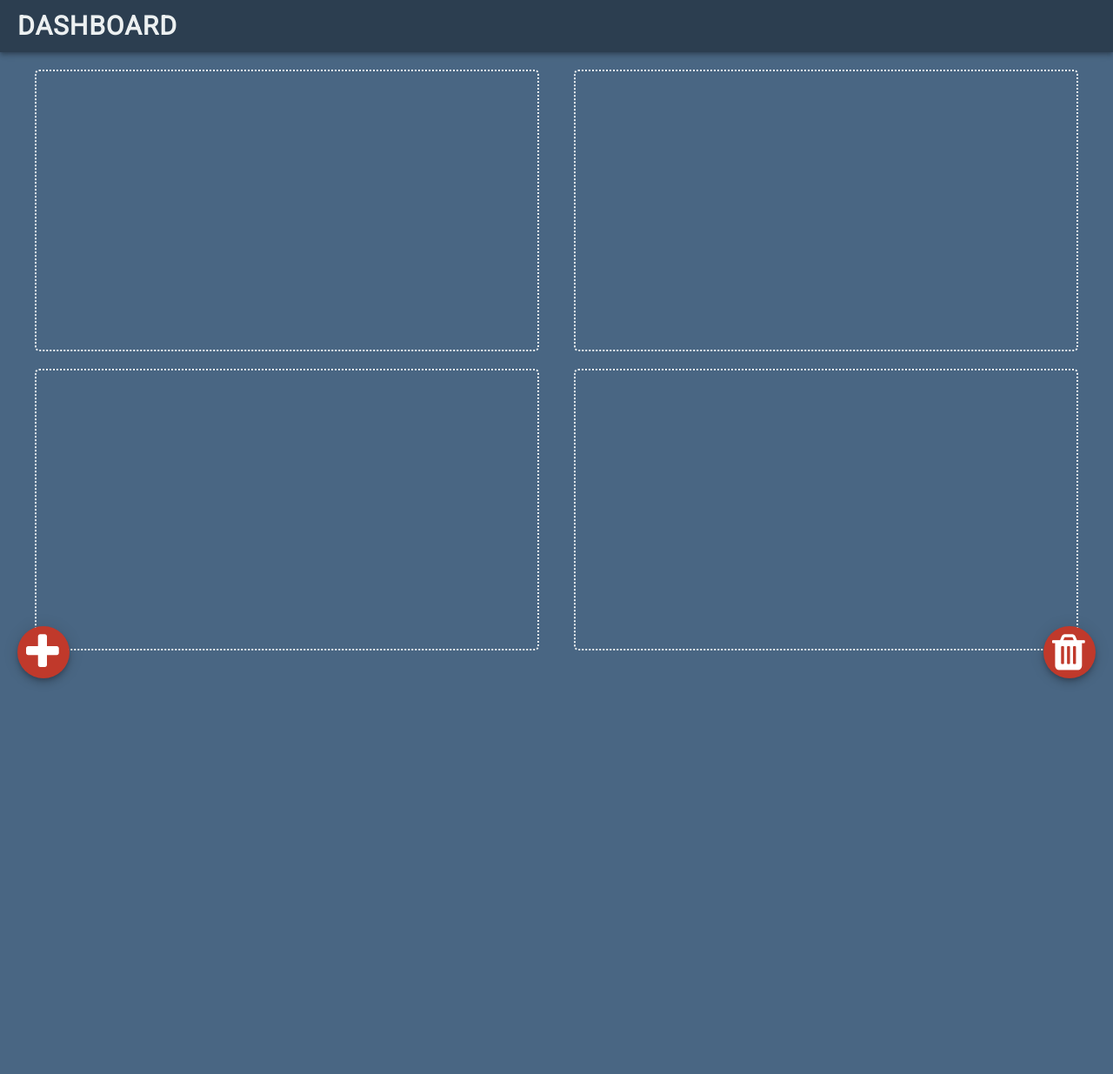
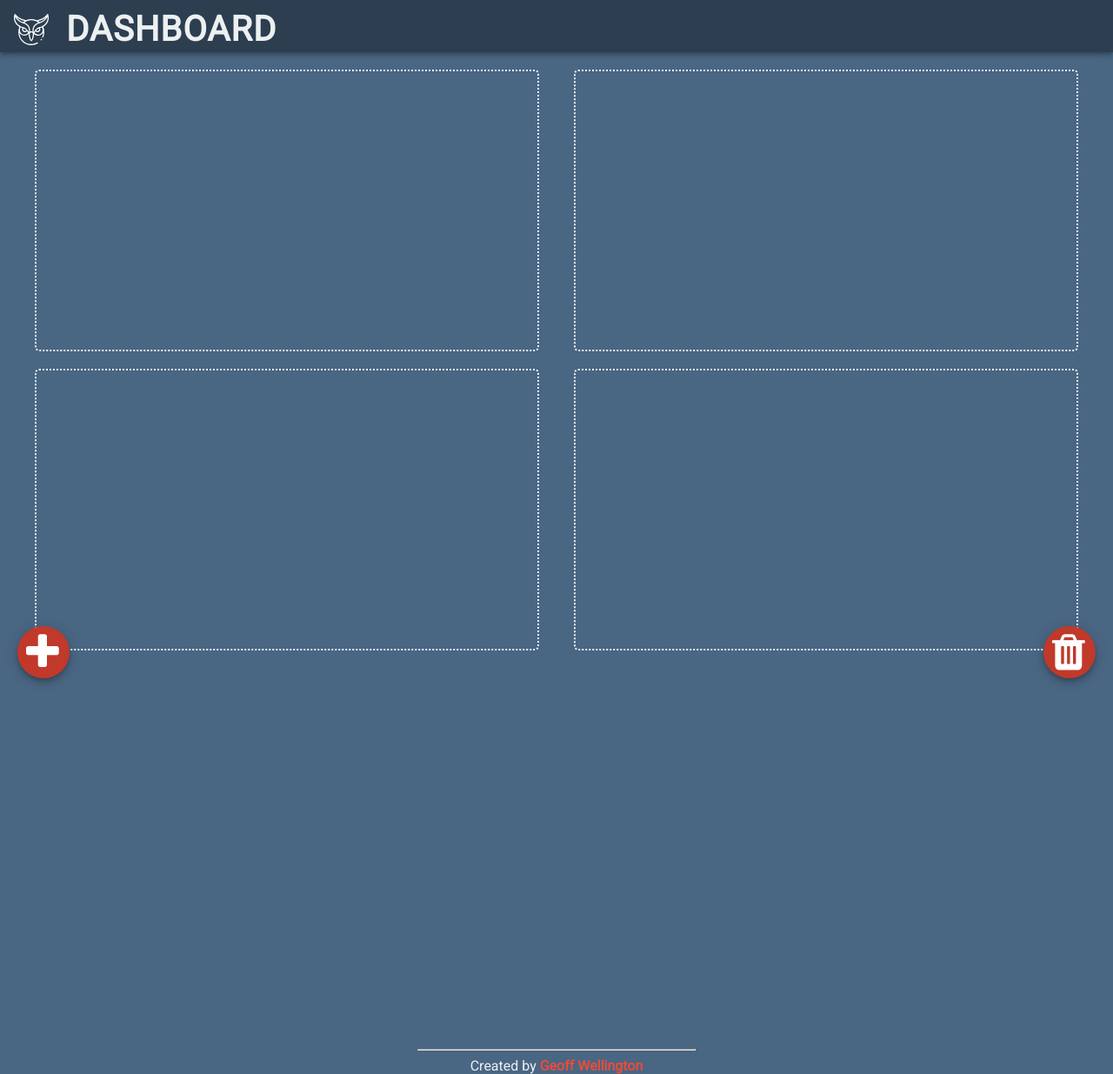
Before and after one commit to nit3owl/dashboard, a plain HTML site: page index.html in a window 1280 px wide. Shown: the whole page at 87% size. Before the commit the page ends 800 px from the top, so only its background shows below. Drawn offline with Linux system fonts and the light colour scheme.

Commit message:
Minor styling for main page rewrite

```diff
--- a/index.html
+++ b/index.html
@@ -1,8 +1,24 @@
 <!DOCTYPE html>
 <html>
     <head lang="en">
-        <meta charset="utf-8" />
-        <title>Dashboard</title>
+		<meta charset="utf-8">
+		<meta http-equiv="X-UA-Compatible" content="IE=edge">
+		<meta name="viewport" content="width=device-width, initial-scale=1">
+		<meta name="description" content="Toy JavaScript project implementing a utility dashboard.">
+		<meta name="author" content="Geoff Wellington">
+		<meta name="keywords"
+			  content="geoff wellington,geoffrey wellington,software engineer,staff software engineer,senior software engineer,seattle,redmond">
+		<meta property="og:title" content="Geoff Wellington | Staff Software Engineer &amp; Technical Lead">
+		<meta property="og:description"
+			  content="Personal website, resume, and portfolio for Geoff Wellington, staff software engineer.">
+		<meta property="og:url" content="https://www.geoffwellington.com/dashboard">
+		<meta property="og:locale" content="en">
+		<meta property="og:type" content="website">
+		<meta name="twitter:card" content="summary">
+		<meta name="twitter:title" content="Geoff Wellington | Staff Software Engineer &amp; Technical Lead">
+		<meta name="twitter:description"
+			  content="Personal website, resume, and portfolio for Geoff Wellington, staff software engineer.">
+        <title>Geoff Wellington | Dashboard</title>
         <link rel="stylesheet" type="text/css" href="style/css/style.css" />
         <link rel="stylesheet" type="text/css" href="style/css/weather-icons.min.css" />
         <link rel="stylesheet" href="https://maxcdn.bootstrapcdn.com/font-awesome/4.4.0/css/font-awesome.min.css">
@@ -11,7 +27,11 @@
     <header>
     	<div class="head box-shadow-4dp">
     		<div>
-    			<a class="main" href="index.html">DASHBOARD</a>
+				<div style="display: flex; align-items: center; padding-top: 0.25em; padding-bottom: 0.25em">
+					<img src="assets/owl-angry-svgrepo-com.svg" alt="Angry Owl"
+						 style="filter: invert(100%); display: inline; vertical-align: center; height: 2.5em; padding-left: 1em">
+					<span style="padding-left: 0.5em; font-size: 2.5em">DASHBOARD</span>
+				</div>
     		</div>
     	</div>
     </header>
@@ -37,4 +57,10 @@
         <script src="script/dice.js"></script>
         <script src="script/script.js"></script>
     </body>
+	<div class="footer" style="margin: 35% auto 0; width: 20em; text-align: center;">
+		<div>
+			<hr style="color: rgb(236, 240, 241)"/>
+			<span style="color: rgb(236, 240, 241)">Created by <a href="https://www.geoffwellington.com/" style="font-weight: bold; color: rgb(231, 76, 60); text-decoration: none"> Geoff Wellington</a></span>
+		</div>
+	</div>
 </html>
```
Also changed, not shown: assets/owl-angry-svgrepo-com.svg (added), 1 other file.
